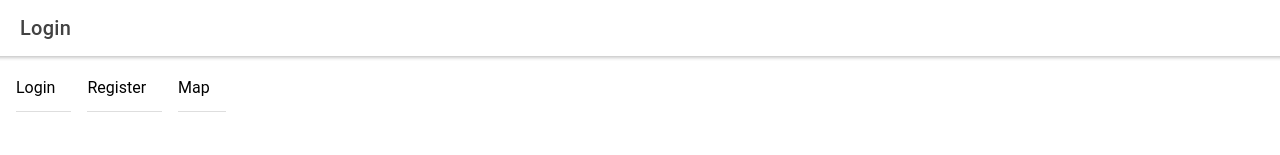
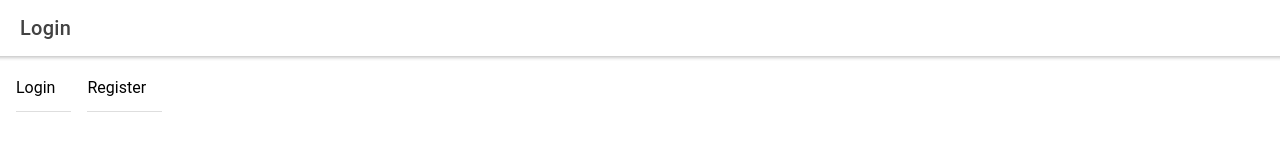
Before and after one commit to CKirby21/IOT, a React (Create React App) app in the folder Fetch/Fetch/: page /login in a window 1280 px wide. Shown: the top 155 px of the page. Built offline with nearby package versions, Linux system fonts and the light colour scheme.

Commit message:
remove link to map

```diff
--- a/Fetch/Fetch/src/components/header/header.tsx
+++ b/Fetch/Fetch/src/components/header/header.tsx
@@ -10,9 +10,6 @@ const Header: React.FC = () => {
       <IonItem routerLink="register">
         <IonLabel>Register</IonLabel>
       </IonItem>
-      <IonItem routerLink="map">
-        <IonLabel>Map</IonLabel>
-      </IonItem>
     </IonList>
   );
 };
```
